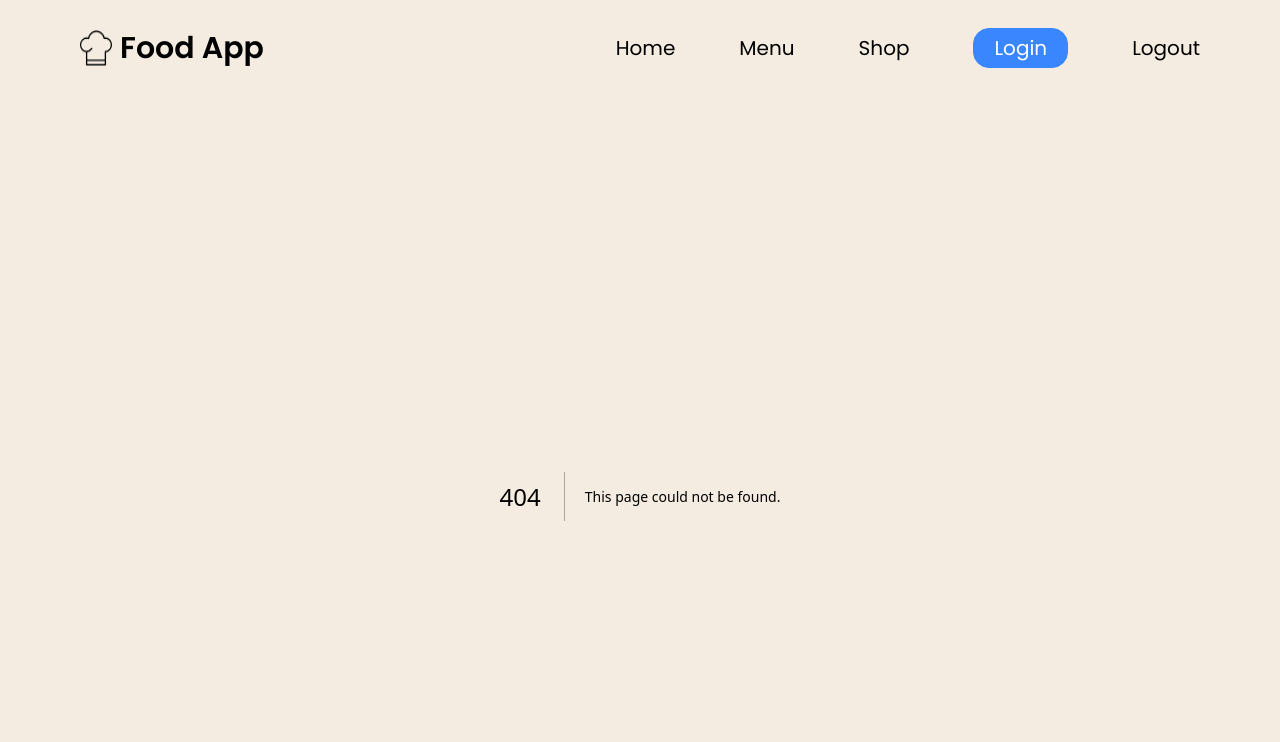
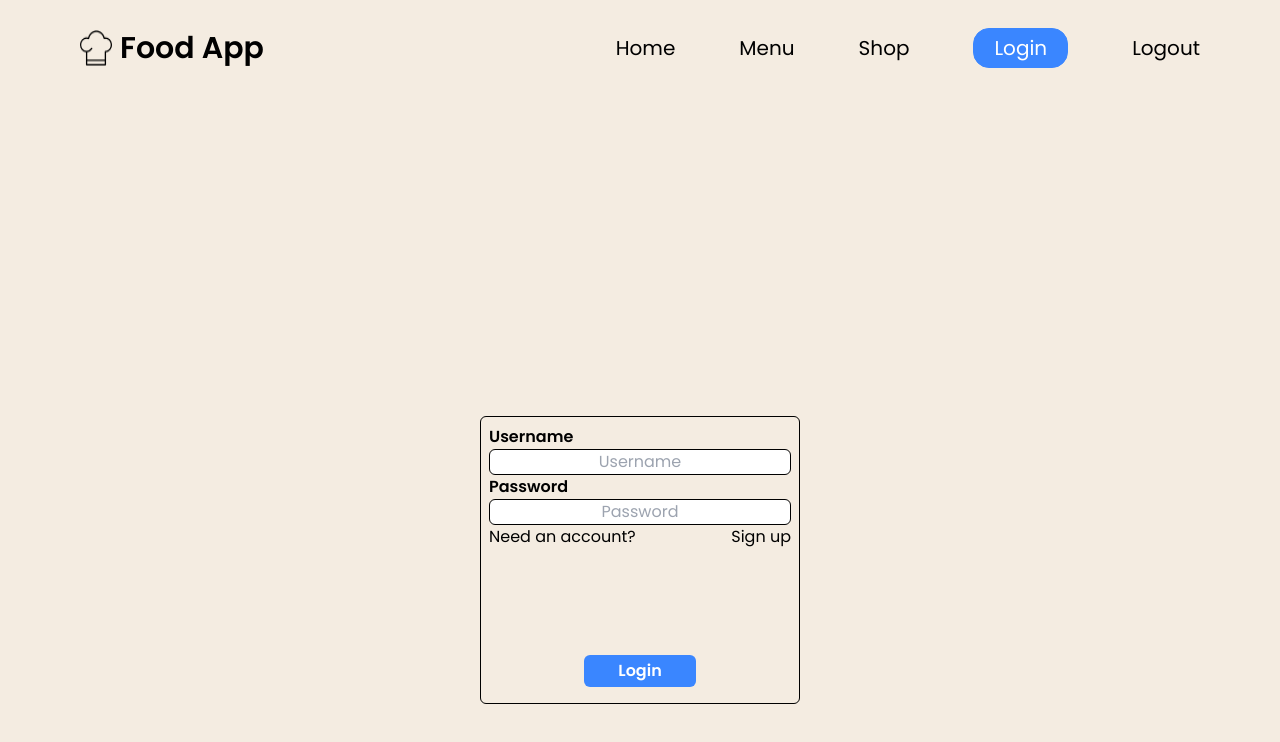
Before and after one commit to paskalisabhista/tk-law-frontend, a Next.js app: page /login in a window 1280 px wide. Before the commit this address had no page. Shown: the top 742 px of the page. Built offline with nearby package versions, Linux system fonts and the light colour scheme.

Commit message:
Implement login page

```diff
--- /dev/null
+++ b/components/LoginForm/index.js
@@ -0,0 +1,77 @@
+import axios from "axios";
+import { Poppins } from "next/font/google";
+import { useRouter } from "next/router";
+import { useState } from "react";
+
+const semiBoldPoppins = Poppins({ weight: "600", subsets: ["latin"] });
+const regularPoppins = Poppins({ weight: "400", subsets: ["latin"] });
+const AUTH_BACKEND_URL = "http://localhost:8000"
+
+
+export default function LoginForm() {
+    const [username, setUsername] = useState("");
+    const [password, setPassword] = useState("");
+    const router = useRouter()
+    const url = `${AUTH_BACKEND_URL}/token/login`
+
+    function handleSubmit(){
+        axios.post(url, {
+            username: username,
+            password: password
+        }).then(res => {
+            console.log(res.data)
+            console.log(res.data['access'])
+            console.log(res.data['refresh'])
+            localStorage.setItem("accessToken", res.data["access"])
+            localStorage.setItem("refreshToken", res.data["refresh"])
+            console.log("accessToken from localStorage : " + localStorage.getItem("accessToken"))
+            router.push("/")
+        }).catch(function name(err) {
+            console.log(err)
+        })
+    }
+
+    return (
+        <>
+            <div className={`${regularPoppins.className} w-80 h-72 border border-black rounded-md`}>
+                <form className="flex w-full h-full flex-col p-2">
+                    <div className="flex flex-col">
+                        <label className={`${semiBoldPoppins.className}`}>
+                            Username
+                        </label>
+                        <input
+                            type="text"
+                            className="border border-black text-center rounded-md"
+                            id="username"
+                            value={username}
+                            placeholder="Username"
+                            onChange={(e) => setUsername(e.target.value)}
+                        ></input>
+                    </div>
+                    <div className="flex flex-col">
+                        <label className={`${semiBoldPoppins.className}`}>
+                            Password
+                        </label>
+                        <input
+                            type="text"
+                            className="border border-black text-center rounded-md"
+                            id="password"
+                            value={password}
+                            placeholder="Password"
+                            onChange={(e) => setPassword(e.target.value)}
+                        ></input>
+                    </div>
+                    <div className="flex">
+                        <div>Need an account?</div>
+                        <div className="grow"></div>
+                        <div>Sign up</div>
+                    </div>
+                    <div className="relative flex justify-center item-center h-full">
+                        <button type="button" className={`${semiBoldPoppins.className} absolute bottom-2 bg-#3A86FF w-28 h-8 rounded-md text-white`} onClick={() => handleSubmit()}>Login</button>
+                    </div>
+
+                </form>
+            </div>
+        </>
+    );
+}
--- a/package.json
+++ b/package.json
@@ -10,6 +10,7 @@
   },
   "dependencies": {
     "autoprefixer": "10.4.14",
+    "axios": "^1.4.0",
     "eslint": "8.39.0",
     "eslint-config-next": "13.3.1",
     "next": "13.3.1",
--- a/pages/index.js
+++ b/pages/index.js
@@ -1,7 +1,41 @@
-export default function Home() {
+import { useState, useEffect } from "react";
+import { Poppins } from "next/font/google";
+import axios from "axios";
+
+const regularPoppins = Poppins({ weight: "400", subsets: ["latin"] });
+const AUTH_BACKEND_URL = "http://localhost:8000";
+
+export default function Home(props) {
+    const [username, setUsername] = useState(null);
+    const [role, setRole] = useState(null);
+    const url = `${AUTH_BACKEND_URL}/token/detail`;
+
+    useEffect(() => {
+        const accessToken = localStorage.getItem("accessToken");
+
+        axios
+            .get(url, {
+                headers: {
+                    Authorization: `Bearer ${accessToken}`,
+                },
+            })
+            .then((res) => {
+                setUsername(res.data["username"]);
+                setRole(res.data["role"]);
+            })
+            .catch(function name(err) {
+                console.log(err);
+            });
+    }, []);
+
     return (
         <>
-            <p>Home page</p>
+            <div className={`${regularPoppins.className}`}>
+                <p>Username:</p>
+                {username}
+                <p>Role:</p>
+                {role}
+            </div>
         </>
     );
 }
--- /dev/null
+++ b/pages/login/index.js
@@ -0,0 +1,11 @@
+import LoginForm from "@/components/LoginForm";
+
+export default function Menu() {
+    return (
+        <>
+            <div className="mt-80 flex justify-center item-center">
+                <LoginForm />
+            </div>
+        </>
+    );
+}
```
Also changed, not shown: 1 other file (tests, documents, lock files or other folders).
